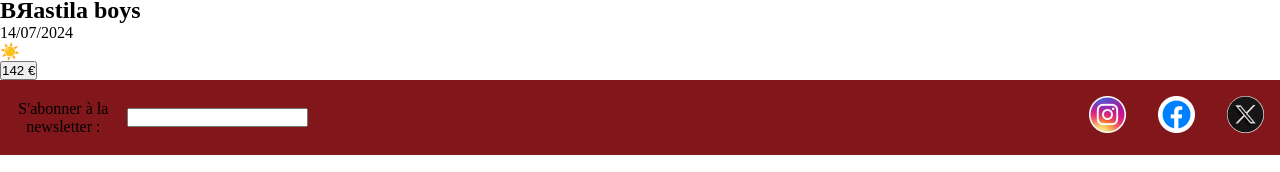
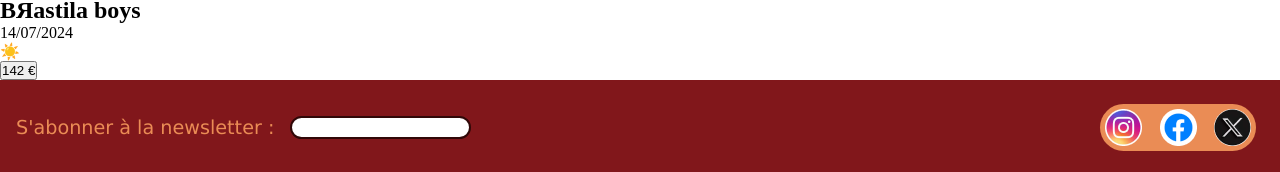
Before and after one commit to BaptisteFredj/workshopMusic, a React (Vite) app: page / in a window 1280 px wide. Shown: the part 1748-1920 px from the top of the page. Built offline with nearby package versions, Linux system fonts and the light colour scheme.

Commit message:
footer fini

```diff
--- a/src/components/Footer.jsx
+++ b/src/components/Footer.jsx
@@ -4,8 +4,10 @@ return (
     <>
     <footer
     className='footer'>
+    <div>
     <p>S&apos;abonner à la newsletter :</p>
     <input type="votre@email.com" />
+    </div>
     <ul>
         <li><img src="src/assets/logo-insta1.png" alt="logo instagram" /></li>
         <li><img src="src/assets/logo-facebook1.png" alt="logo facebook" /></li>
--- a/src/styles/Footer.css
+++ b/src/styles/Footer.css
@@ -16,26 +16,42 @@
     display: flex;
     flex-direction: row;
     align-items: center;
+    justify-content: space-between;
     background-color: var(--secondary-color4)
+}
+
+footer div {
+ display: flex;
+ gap: 1rem;
+ }
+footer p {
+    color: var(--primary-color);
+    text-align: center;
+    font-family: Verdana, Geneva, Tahoma, sans-serif;
+    font-size: 1.2rem;
+    margin-left: 1rem;
+ }
+
+footer input {
+ border-radius: 40px;
+ border: var(--nomdevariable)  solid 2px;
+
+}
+footer ul {
+
+    background-color: var(--primary-color);
+    border-radius: 50px;
+    display: flex;
+    align-items: center;
+    padding: 0.5rem;
+    margin: 1.5rem;
+    gap: 1.5rem;
+
 
 
 }
-footer p {
 
-text-align:center;
- }
-
-footer ul {
-    display: flex;
-    align-items: center;
-    color: rgb(236, 230, 230);
-    font-family: Verdana, Geneva, Tahoma, sans-serif;
-    font-size: 1.5rem;
-    width: 100%;
-    padding: 1rem;
-    justify-content: flex-end;
-
+footer ul li {
+ margin: -0.2rem ;
+ display: flex;
 }
-footer ul li {
- margin
-}
```
